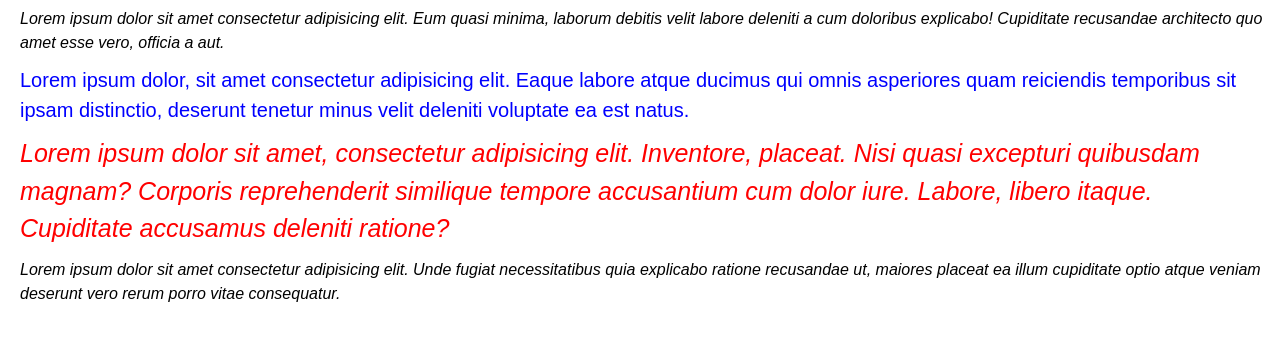
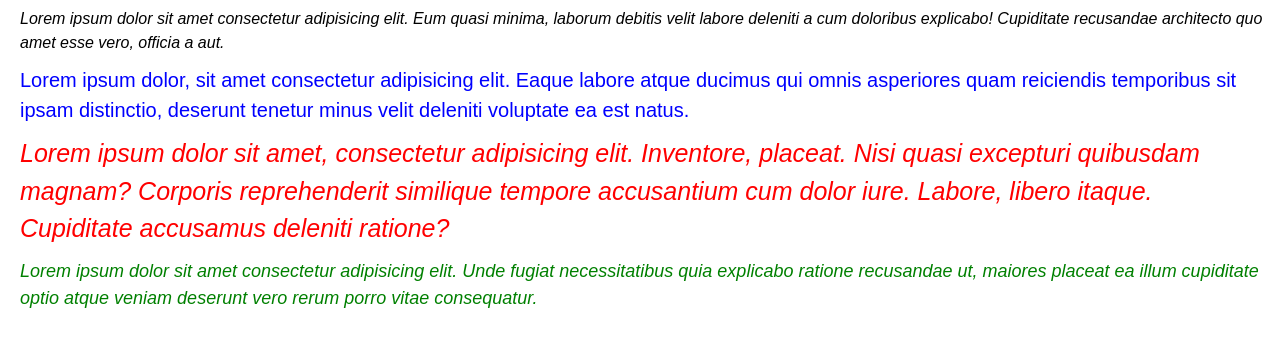
Before and after one commit to KalluriSravani12/HTMLexample, a plain HTML site: page index.html in a window 1280 px wide. Shown: the part 182-528 px from the top of the page. Drawn offline with Linux system fonts and the light colour scheme.

Commit message:
Style change

```diff
--- a/Style.css
+++ b/Style.css
@@ -35,3 +35,8 @@ p{
     font-size: 25px;
     color: red;
 }
+.double.class-name{
+    color: green;
+    font-size: 18px;
+    font-style: italic;
+}
```
